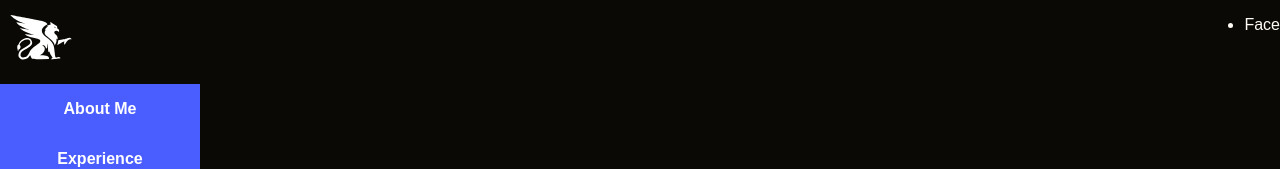
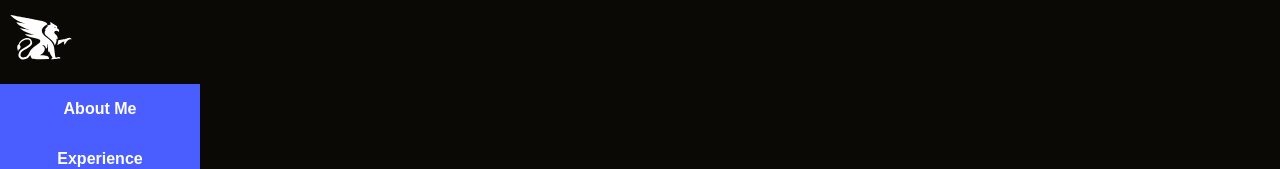
Before and after one commit to mccormickgriffin/griffin-mccormick-portfolio, a React (Create React App) app: page / in a window 1280 px wide. Shown: the top 169 px of the page. Built offline with nearby package versions, Linux system fonts and the light colour scheme.

Commit message:
removed face place holder

```diff
--- a/src/components/TopNav.jsx
+++ b/src/components/TopNav.jsx
@@ -7,9 +7,6 @@ function TopNav() {
       <div className="left-side">
         <img src={Logo} alt="Logo" />
       </div>
-      <ul className="right-side">
-        <li>Face</li>
-      </ul>
     </nav>
   );
 }
```
